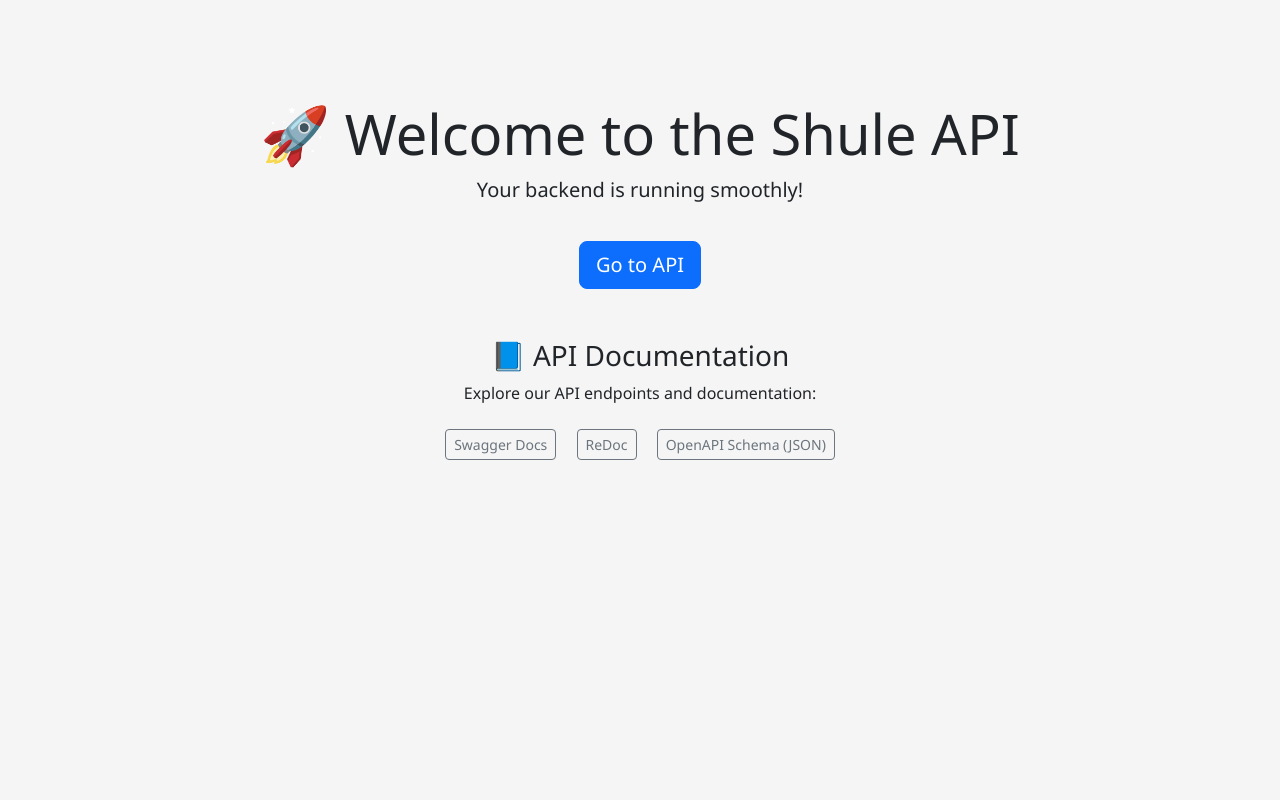
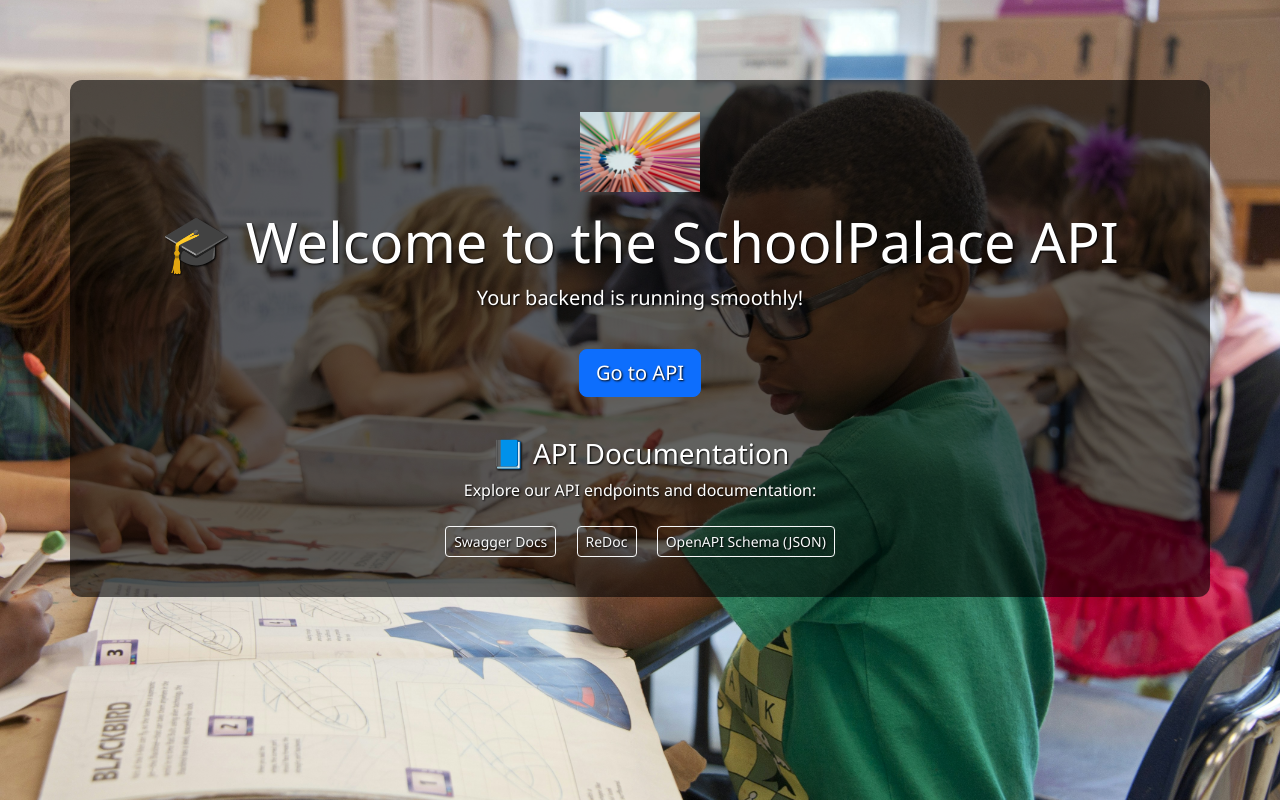
Before and after one commit to vvact/shule, a Django app: page / in a window 1280 px wide. Run offline with Django 5.2, Linux system fonts and the light colour scheme.

Commit message:
new: add ed images

```diff
--- a/core/templates/core/home.html
+++ b/core/templates/core/home.html
@@ -1,38 +1,64 @@
 <!DOCTYPE html>
 <html lang="en">
 <head>
-  <meta charset="UTF-8">
-  <title>Welcome to Shule API</title>
-  <link href="https://cdn.jsdelivr.net/npm/bootstrap@5.3.0/dist/css/bootstrap.min.css" rel="stylesheet">
+  <meta charset="UTF-8" />
+  <meta name="viewport" content="width=device-width, initial-scale=1.0" />
+  <title>Welcome to SchoolPalace API</title>
+  <link href="https://cdn.jsdelivr.net/npm/bootstrap@5.3.0/dist/css/bootstrap.min.css" rel="stylesheet" />
   <style>
     body {
-      background-color: #f5f5f5;
+      background: url('/static/images/schoolpalace-bg.jpg') no-repeat center center fixed;
+      background-size: cover;
       font-family: 'Segoe UI', sans-serif;
+      color: #fff;
+      text-shadow: 1px 1px 2px #000;
     }
+
     .container {
-      margin-top: 100px;
-      text-align: center;
+      margin-top: 10vh;
+      padding: 2rem;
+      background-color: rgba(0, 0, 0, 0.6);
+      border-radius: 12px;
     }
+
+    .logo {
+      max-width: 120px;
+      margin-bottom: 1rem;
+    }
+
     .btn-api {
       margin-top: 20px;
     }
+
     .docs {
-      margin-top: 50px;
+      margin-top: 40px;
+    }
+
+    @media (max-width: 768px) {
+      .container {
+        margin-top: 5vh;
+        padding: 1rem;
+      }
+
+      .display-4 {
+        font-size: 2rem;
+      }
     }
   </style>
 </head>
 <body>
-  <div class="container">
-    <h1 class="display-4">🚀 Welcome to the Shule API</h1>
+  <div class="container text-center">
+    <img src="/static/images/schoolpalace-logo.png" alt="SchoolPalace Logo" class="logo" />
+    <h1 class="display-4">🎓 Welcome to the SchoolPalace API</h1>
     <p class="lead">Your backend is running smoothly!</p>
     <a href="/api/" class="btn btn-primary btn-lg btn-api">Go to API</a>
 
     <div class="docs">
       <h3>📘 API Documentation</h3>
       <p>Explore our API endpoints and documentation:</p>
-      <a href="/swagger/" class="btn btn-outline-secondary btn-sm m-2">Swagger Docs</a>
-      <a href="/redoc/" class="btn btn-outline-secondary btn-sm m-2">ReDoc</a>
-      <a href="/api/schema/" class="btn btn-outline-secondary btn-sm m-2">OpenAPI Schema (JSON)</a>
+      <a href="/swagger/" class="btn btn-outline-light btn-sm m-2">Swagger Docs</a>
+      <a href="/redoc/" class="btn btn-outline-light btn-sm m-2">ReDoc</a>
+      <a href="/api/schema/" class="btn btn-outline-light btn-sm m-2">OpenAPI Schema (JSON)</a>
     </div>
   </div>
 </body>
```
Also changed, not shown: static/images/bg.jpg (added), static/images/logo.png (added), static/images/schoolpalace-bg.jpg (added), static/images/schoolpalace-logo.png (added).
